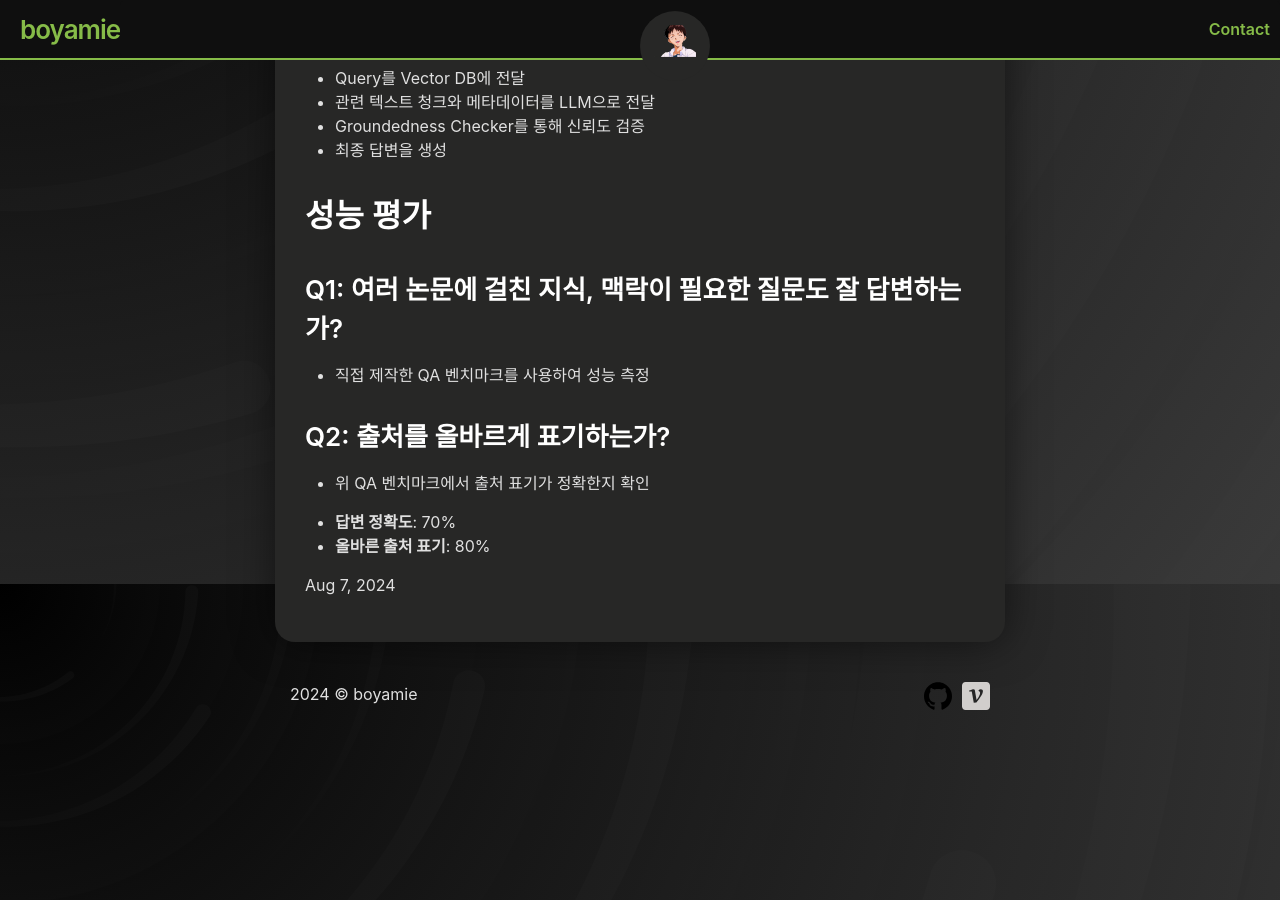
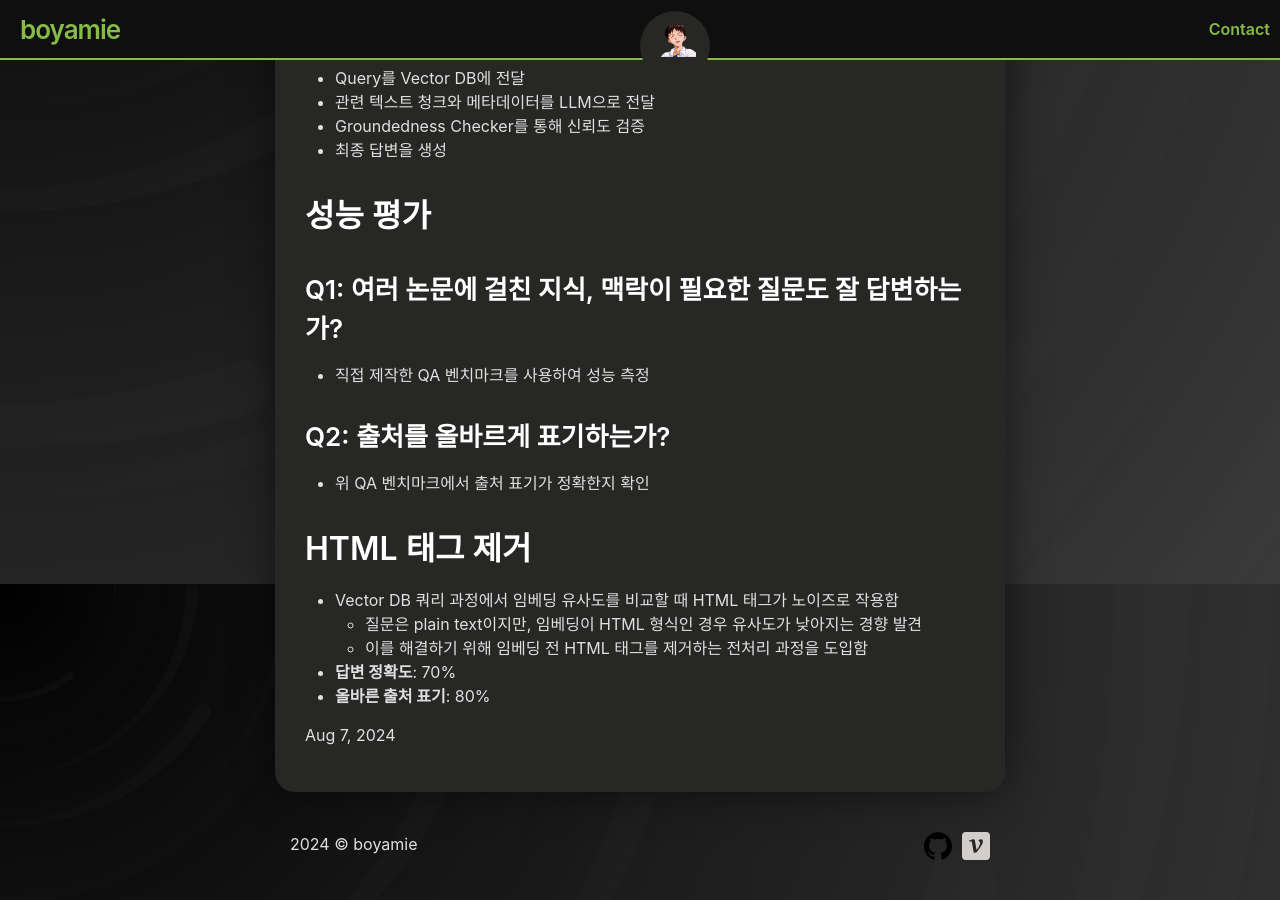
Before and after one commit to boyamie/boyamie.github.io, a Jekyll site: the page built from _posts/2024-08-07-boostcamp_003.md, in a window 1280 px wide and 900 px high, scrolled down 9016 px. Built offline with Jekyll 4.4.1, drawn with Linux system fonts in a browser that asks for light colours.

Commit message:
Update 2024-08-07-boostcamp_003.md

```diff
--- a/_posts/2024-08-07-boostcamp_003.md
+++ b/_posts/2024-08-07-boostcamp_003.md
@@ -290,5 +290,11 @@ Embedding Model은 비정형 데이터를 구조화된 벡터 형식으로 변
 ### Q2: 출처를 올바르게 표기하는가?
 - 위 QA 벤치마크에서 출처 표기가 정확한지 확인
 
+## HTML 태그 제거
+
+- Vector DB 쿼리 과정에서 임베딩 유사도를 비교할 때 HTML 태그가 노이즈로 작용함
+  - 질문은 plain text이지만, 임베딩이 HTML 형식인 경우 유사도가 낮아지는 경향 발견
+  - 이를 해결하기 위해 임베딩 전 HTML 태그를 제거하는 전처리 과정을 도입함
+
 - **답변 정확도**: 70%
 - **올바른 출처 표기**: 80%
```
